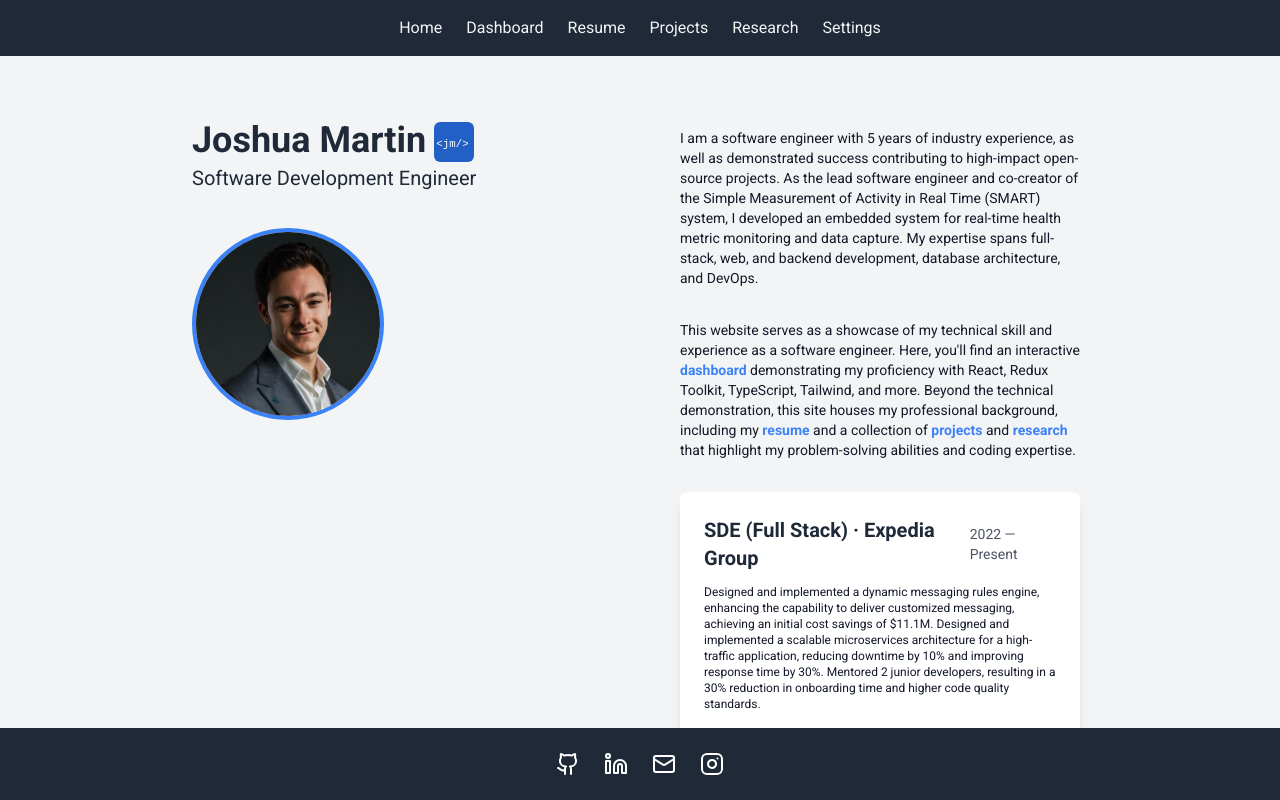
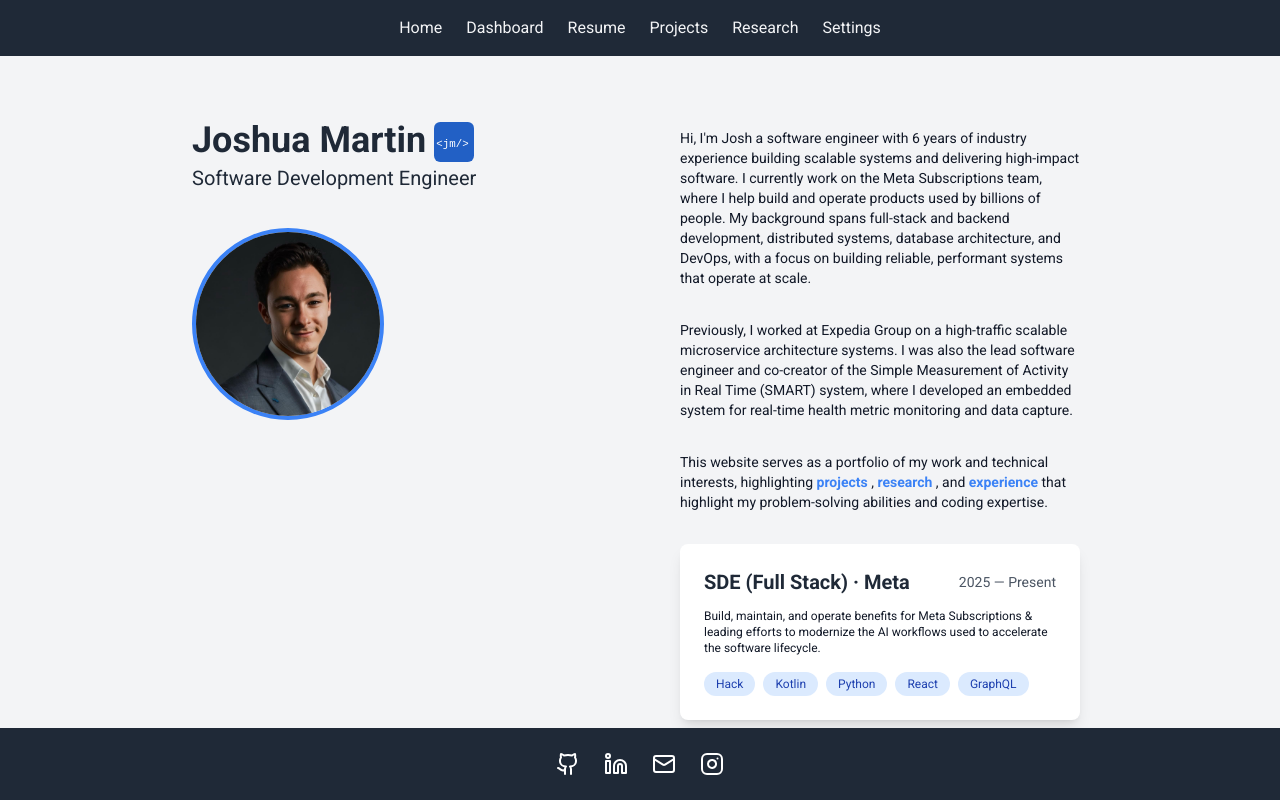
Before and after one commit to Shmartin1/react-dashboard-app, a React (Create React App) app: page / in a window 1280 px wide. Built offline with nearby package versions, Linux system fonts and the light colour scheme; no server answers.

Commit message:
chore: updated bio text and added card for meta

```diff
--- a/src/components/Home.tsx
+++ b/src/components/Home.tsx
@@ -30,49 +30,61 @@ const Home: React.FC = () => {
                 {/* Right side */}
                 <div className="right-side">
                     <p className="bio-text">
-                        I am a software engineer with 5 years of industry experience, as well as demonstrated success contributing to high-impact open-source projects.
-                        As the lead software engineer and co-creator of the Simple Measurement of Activity in Real Time (SMART) system, I developed an embedded system for real-time health metric monitoring and data capture.
-                        My expertise spans full-stack, web, and backend development, database architecture, and DevOps.
+                    Hi, I'm Josh a software engineer with 6 years of industry experience building scalable systems and delivering high-impact software.
+                    I currently work on the Meta Subscriptions team, where I help build and operate products used by billions of people.
+                    My background spans full-stack and backend development, distributed systems, database architecture, and DevOps, with a focus on building
+                    reliable, performant systems that operate at scale.
                     </p>
                     <p className="bio-text">
-                        This website serves as a showcase of my technical skill and experience as a software engineer.
-                        Here, you'll find an interactive{' '}
-                        <Link
-                            to='/dashboard'
-                            className="nav-link"
-                        >
-                            dashboard
-                        </Link>{' '}
-                        demonstrating my proficiency with React, Redux Toolkit,
-                        TypeScript, Tailwind, and more. Beyond the technical demonstration, this site houses my professional background,
-                        including my{' '}
-                        <Link
-                            to='/resume'
-                            className="nav-link"
-                        >
-                            resume
-                        </Link>{' '}
-                        and a collection of{' '}
+                    Previously, I worked at Expedia Group on a high-traffic scalable microservice architecture systems. I was also the lead software engineer and co-creator of the Simple Measurement of Activity in Real Time (SMART) system,
+                    where I developed an embedded system for real-time health metric monitoring and data capture.
+                    </p>
+                    <p className="bio-text">
+                    This website serves as a portfolio of my
+                    work and technical interests, highlighting {' '}
                         <Link
                             to='./projects'
                             className="nav-link"
-                        >projects</Link>{' '} and{' '}
+                        >projects</Link>{' '}, {' '}
                         <Link
                             to='/research'
                             className="nav-link"
                         >
                             research
+                        </Link>{' '}, and {' '}
+                        <Link
+                            to='/resume'
+                            className="nav-link"
+                        >
+                            experience
                         </Link>{' '}
-                        that highlight my problem-solving abilities and
-                        coding expertise.
+                        that highlight my problem-solving abilities and coding expertise.
                     </p>
 
                     {/* Resume Boxes */}
                     <div className="space-y-6 pb-5">
+                    <div className="resume-card">
+                            <div className="flex-justify-center">
+                                <h2 className="experience-title">SDE (Full Stack) · Meta</h2>
+                                <span className="year-label">2025 — Present</span>
+                            </div>
+                            <p className="experience-description">
+                                Build, maintain, and operate benefits for Meta Subscriptions &
+                                leading efforts to modernize the AI workflows used to accelerate the software lifecycle.
+                            </p>
+                            <div className="mt-4 flex flex-wrap gap-2">
+                                <span className="pill-label">Hack</span>
+                                <span className="pill-label">Kotlin</span>
+                                <span className="pill-label">Python</span>
+                                <span className="pill-label">React</span>
+                                <span className="pill-label">GraphQL</span>
+                            </div>
+                        </div>
+
                         <div className="resume-card">
                             <div className="flex-justify-center">
                                 <h2 className="experience-title">SDE (Full Stack) · Expedia Group</h2>
-                                <span className="year-label">2022 — Present</span>
+                                <span className="year-label">2022 — 2025</span>
                             </div>
                             <p className="experience-description">
                                 Designed and implemented a dynamic messaging rules engine, enhancing the capability to deliver customized messaging, achieving an initial cost savings of $11.1M.
```
